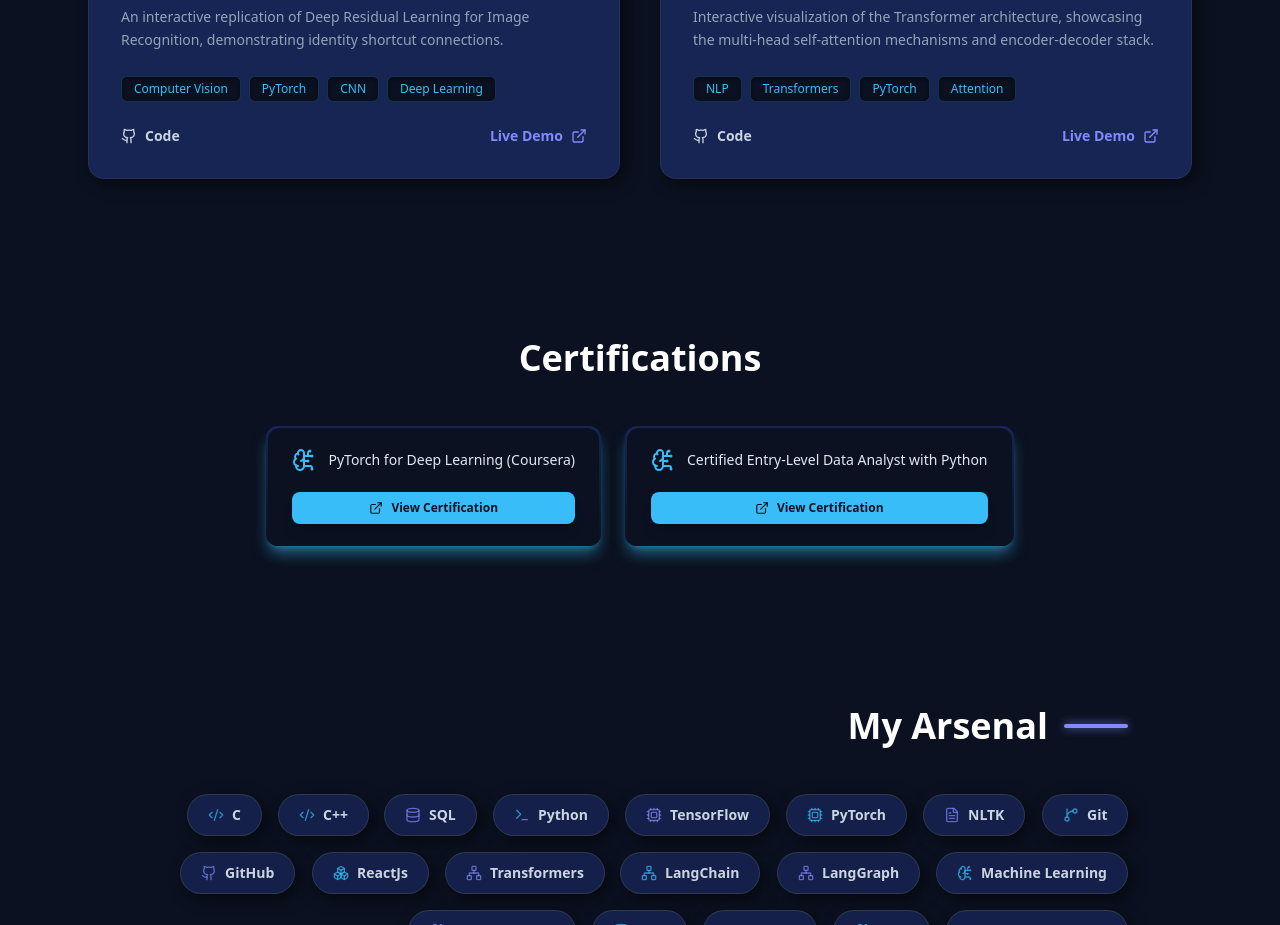
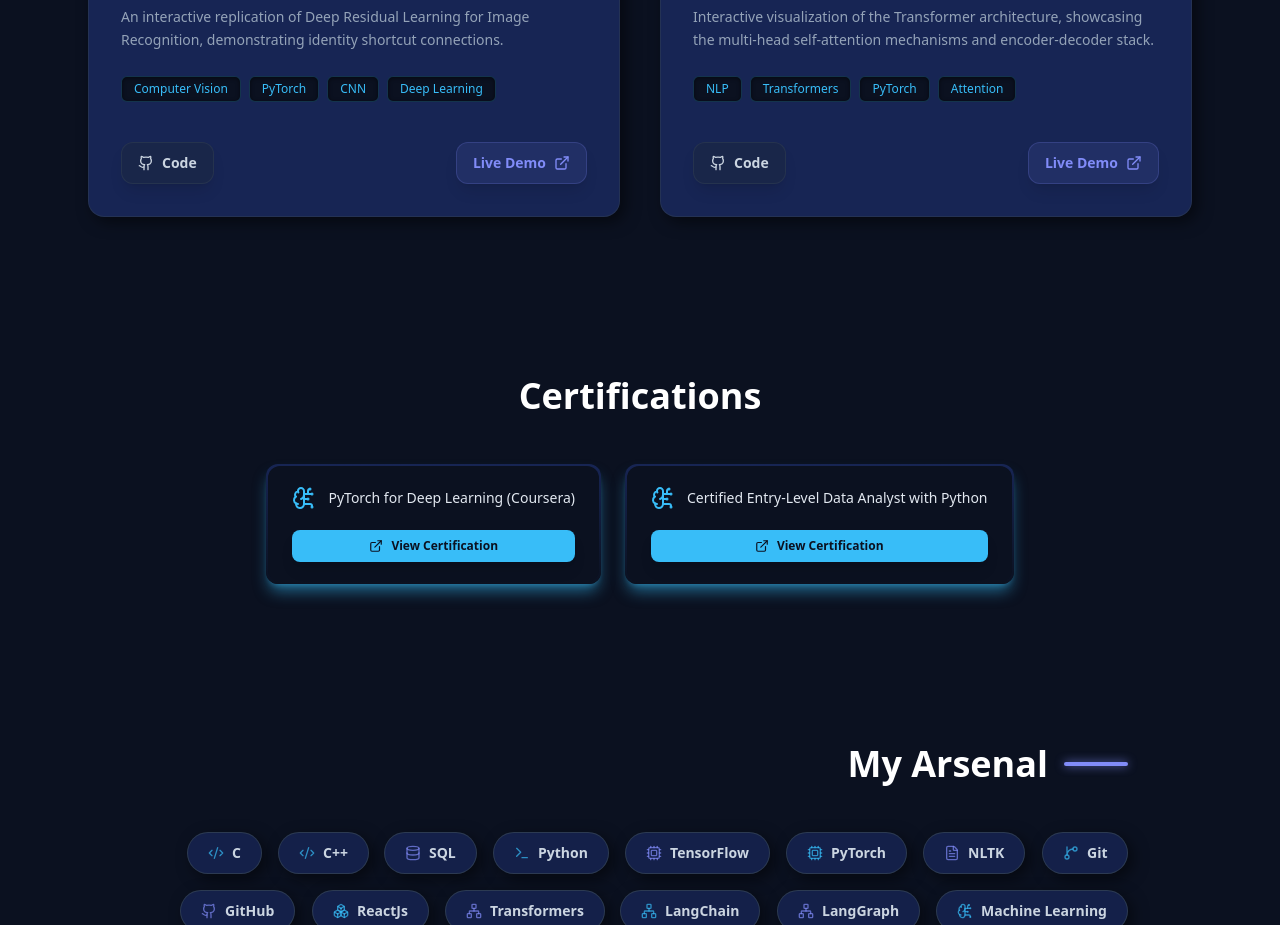
Before and after one commit to ShivSunder0006/newportfolio, a React (Vite) app: page / in a window 1280 px wide. Shown: the part 3920-4845 px from the top of the page. Built offline with nearby package versions, Linux system fonts and the light colour scheme.

Commit message:
Fix paper visualizations card hover flickering by matching projects card fix

```diff
--- a/src/components/PaperVisualizations.jsx
+++ b/src/components/PaperVisualizations.jsx
@@ -63,12 +63,12 @@
                 {papers.map((p, i) => (
                     <motion.div key={i} variants={cardVariants} style={{ zIndex: papers.length - i }}>
                         <Tilt
-                            tiltMaxAngleX={10}
-                            tiltMaxAngleY={10}
+                            tiltMaxAngleX={1}
+                            tiltMaxAngleY={1}
                             perspective={1000}
                             transitionSpeed={1000}
-                            scale={1.02}
-                            gyroscope={true}
+                            scale={1.01}
+                            gyroscope={false}
                             className="h-full"
                         >
                             <div className="bg-card-blue border border-slate-700/50 rounded-2xl overflow-hidden shadow-3d-dark flex flex-col group h-full transform-style-3d">
@@ -90,22 +90,22 @@
                                             </span>
                                         ))}
                                     </div>
-                                    <div className="flex gap-4 mt-auto" style={{ transform: "translateZ(25px)" }}>
+                                    <div className="flex gap-4 mt-auto pt-4 relative z-50 pointer-events-auto">
                                         {p.git ? (
-                                            <a href={p.git} target="_blank" rel="noopener noreferrer" className="flex items-center gap-2 text-sm font-semibold text-slate-300 hover:text-white press-effect">
+                                            <a href={p.git} target="_blank" rel="noopener noreferrer" className="flex items-center gap-2 text-sm font-semibold text-slate-300 hover:text-neon-cyan bg-slate-800/40 hover:bg-slate-700/60 px-4 py-2.5 rounded-xl transition-all duration-300 press-effect border border-slate-700/50 hover:border-neon-cyan/50 shadow-lg">
                                                 <Github className="w-4 h-4" /> Code
                                             </a>
                                         ) : (
-                                            <button className="flex items-center gap-2 text-sm font-semibold text-slate-300 hover:text-white press-effect cursor-not-allowed opacity-50">
+                                            <button className="flex items-center gap-2 text-sm font-semibold text-slate-300 bg-slate-800/40 px-4 py-2.5 rounded-xl transition-all duration-300 press-effect cursor-not-allowed opacity-50 border border-slate-700/50 shadow-lg">
                                                 <Github className="w-4 h-4" /> Code
                                             </button>
                                         )}
                                         {p.liveDemo ? (
-                                            <a href={p.liveDemo} target="_blank" rel="noopener noreferrer" className="flex items-center gap-2 text-sm font-semibold text-neon-indigo hover:text-white press-effect ml-auto">
+                                            <a href={p.liveDemo} target="_blank" rel="noopener noreferrer" className="flex items-center gap-2 text-sm font-semibold text-neon-indigo hover:text-white bg-neon-indigo/10 hover:bg-neon-indigo/20 px-4 py-2.5 rounded-xl transition-all duration-300 press-effect ml-auto border border-neon-indigo/20 hover:border-neon-indigo/50 shadow-lg">
                                                 Live Demo <ExternalLink className="w-4 h-4" />
                                             </a>
                                         ) : (
-                                            <button className="flex items-center gap-2 text-sm font-semibold text-neon-indigo hover:text-white press-effect ml-auto cursor-not-allowed opacity-50">
+                                            <button className="flex items-center gap-2 text-sm font-semibold text-neon-indigo bg-neon-indigo/10 px-4 py-2.5 rounded-xl transition-all duration-300 press-effect ml-auto cursor-not-allowed opacity-50 border border-neon-indigo/20 shadow-lg">
                                                 Live Demo <ExternalLink className="w-4 h-4" />
                                             </button>
                                         )}
```
